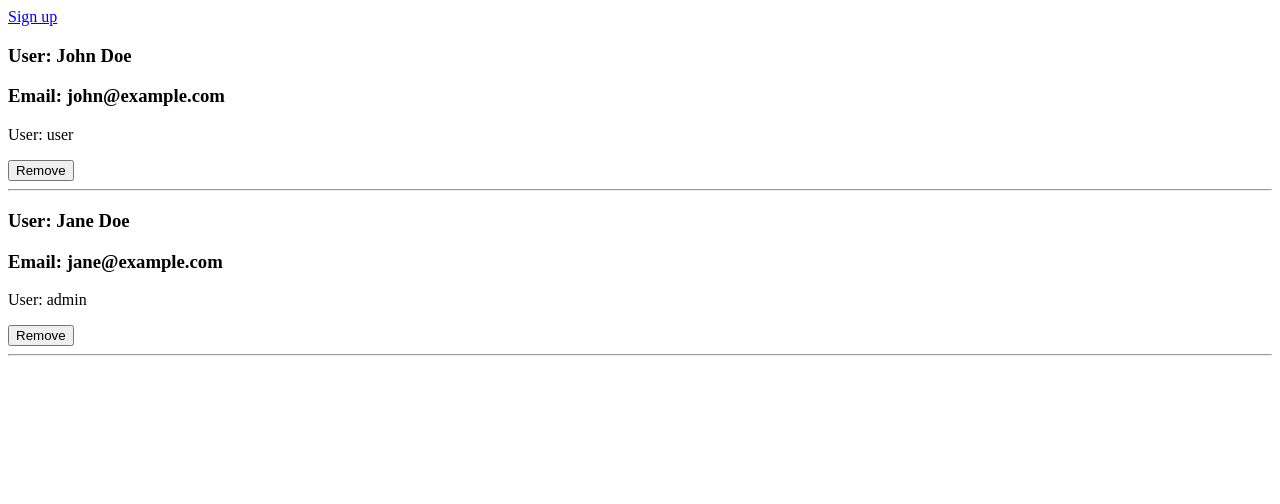
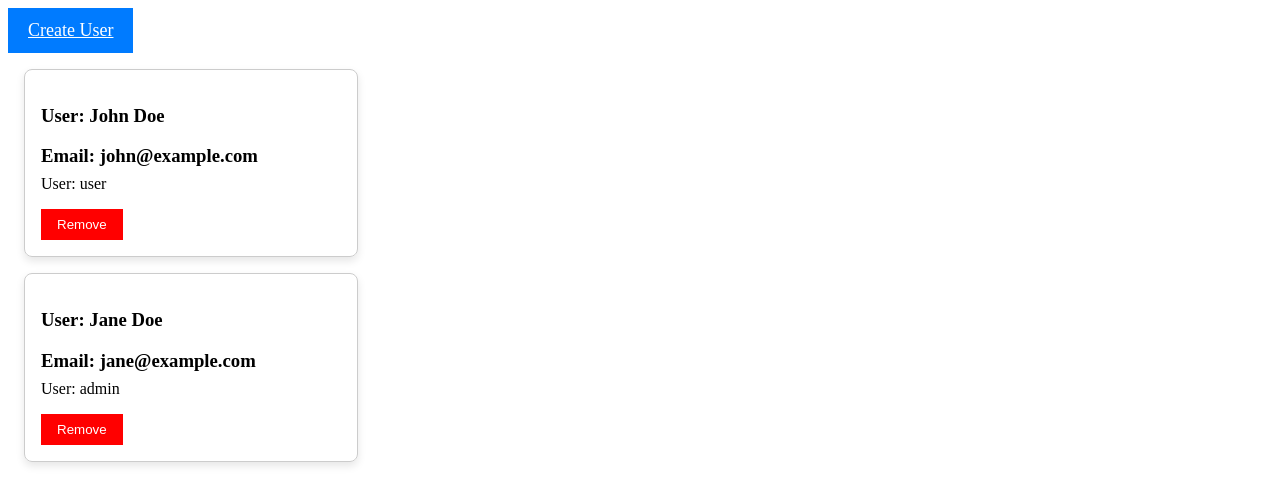
Before and after one commit to hassan-a2h/test-task, a React (Vite) app: page / in a window 1280 px wide. Shown: the top 504 px of the page. Built offline with nearby package versions, Linux system fonts and the light colour scheme.

Commit message:
styles: write styles in vanilla css and add required class attributes

```diff
--- a/src/Users.jsx
+++ b/src/Users.jsx
@@ -1,5 +1,6 @@
 import usersData from './assets/users_data';
 import { Link, useNavigate } from 'react-router-dom';
+import './assets/styles.css';
 
 const Users = () => {
   const navigate = useNavigate();
@@ -13,21 +14,25 @@ const Users = () => {
 
   return (
     <>
-      <Link to='new_user'>Sign up</Link>
+      <div className='new-user'>
+        <Link to='new_user' className='create-user'>Create User</Link>
+      </div>
+
+      <div>
         {
           usersData &&
           usersData.map((user, index) => {
             return(
-            <div key={user.id}>
+              <div key={user.id} className='user-card'>
                 <h3>User: {user.name}</h3>
                 <h3>Email: {user.email}</h3>
                 <p>User: {user.role}</p>
                 <button onClick={() => removeUser(index)}>Remove</button>
-              <hr />
               </div>
             )
           })
         }
+      </div>
     </>
   )
 };
--- /dev/null
+++ b/src/assets/styles.css
@@ -0,0 +1,82 @@
+.user-card {
+  border: 1px solid #ccc;
+  border-radius: 8px;
+  padding: 16px;
+  margin: 16px;
+  width: 300px;
+  box-shadow: 0 4px 8px rgba(0, 0, 0, 0.1);
+}
+
+.user-card h3 {
+  margin-bottom: 8px;
+}
+
+.user-card p {
+  margin-top: 0;
+}
+
+.user-card button {
+  background-color: red;
+  color: #fff;
+  border: none;
+  padding: 8px 16px;
+  cursor: pointer;
+}
+
+.user-card button:hover {
+  background-color: rgb(122, 27, 27);
+}
+
+.signup-form {
+  max-width: 400px;
+  margin: 0 auto;
+}
+
+.signup-form label {
+  display: block;
+  margin-bottom: 8px;
+}
+
+.signup-form input {
+  width: 100%;
+  padding: 8px;
+  margin-bottom: 16px;
+  box-sizing: border-box;
+}
+
+.signup-form button {
+  background-color: #28a745;
+  color: #fff;
+  border: none;
+  padding: 10px 16px;
+  cursor: pointer;
+}
+
+.signup-form button:hover {
+  background-color: #218838;
+}
+
+.create-user {
+  background-color: #007bff;
+  color: #fff;
+  border: none;
+  padding: 12px 20px; /* Adjust padding as needed */
+  font-size: 18px; /* Adjust font size as needed */
+  cursor: pointer;
+  transition: background-color 0.3s;
+}
+
+.create-user:hover {
+  background-color: #0056b3;
+}
+
+.new-user {
+  display: flex;
+  justify-content: flex-start;
+}
+
+.error {
+  color: #dc3545;
+  font-size: 14px;
+  margin-top: 4px;
+}
--- a/src/components/Form.jsx
+++ b/src/components/Form.jsx
@@ -1,6 +1,7 @@
 import { useState } from 'react';
 import { useNavigate } from 'react-router-dom';
 import usersData from '../assets/users_data';
+import '../assets/styles.css';
 
 const Form = () => {
   const navigate = useNavigate();
@@ -42,7 +43,6 @@ const Form = () => {
     // Validate name
     if (!newUser.name || !nameRegex.test(newUser.name)) {
       setErrors({
-        ...errors,
         name: 'Invalid name',
       });
       return;
@@ -59,24 +59,24 @@ const Form = () => {
 
 
   return (
-    <>
+    <div className='signup-form'>
       <h1>User signup</h1>
 
       <div>
         <form action="">
           {errors.email && <div className="error">{errors.email}</div>}
-          <label htmlFor="email">Email</label> <br />
+          <label htmlFor="email">Email</label>
           <input type="email" name="email" id="email" placeholder="user@email.com" />
           <br />
           <br />
 
           {errors.name && <div className="error">{errors.name}</div>}
-          <label htmlFor="name">Name</label> <br />
+          <label htmlFor="name">Name</label>
           <input id="name" name="name" type="text" placeholder="Ahmad Adnan" />
           <br />
           <br />
 
-          <label htmlFor="role">Role</label> <br />
+          <label htmlFor="role">Role</label>
           <select name="role" id="role">
             <option value="user" selected>User</option>
             <option value="admin">Admin</option>
@@ -84,11 +84,12 @@ const Form = () => {
           </select>
           <br />
           <br />
+          <br />
 
           <button onClick={addUser} type="submit">Submit</button>
         </form>
       </div>
-    </>
+    </div>
   );
 };
 
```
Lines whose indentation alone changed are shown as unchanged.
